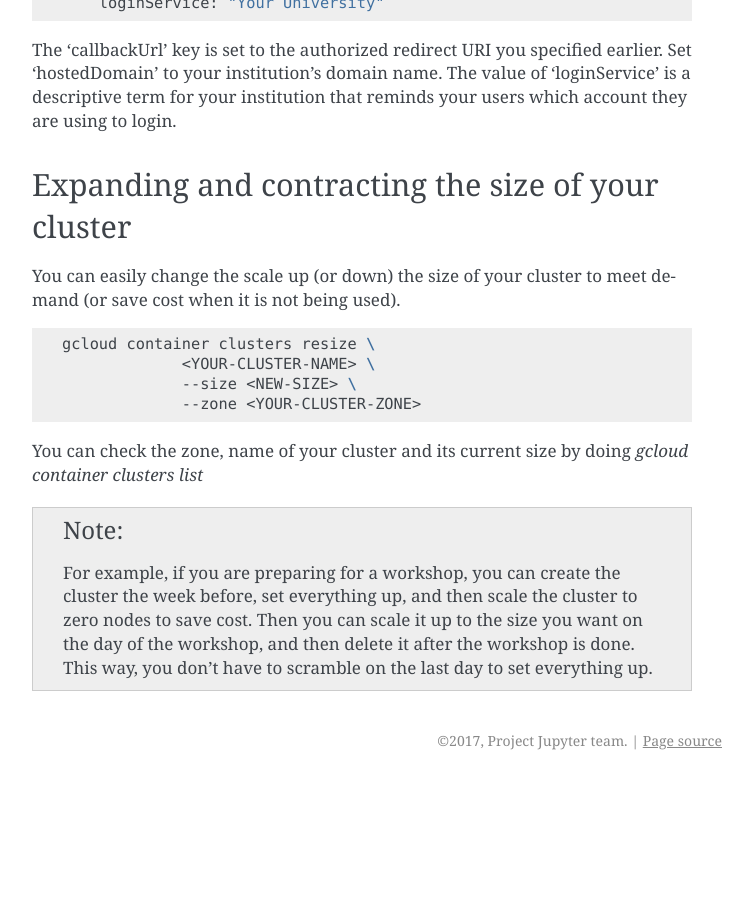
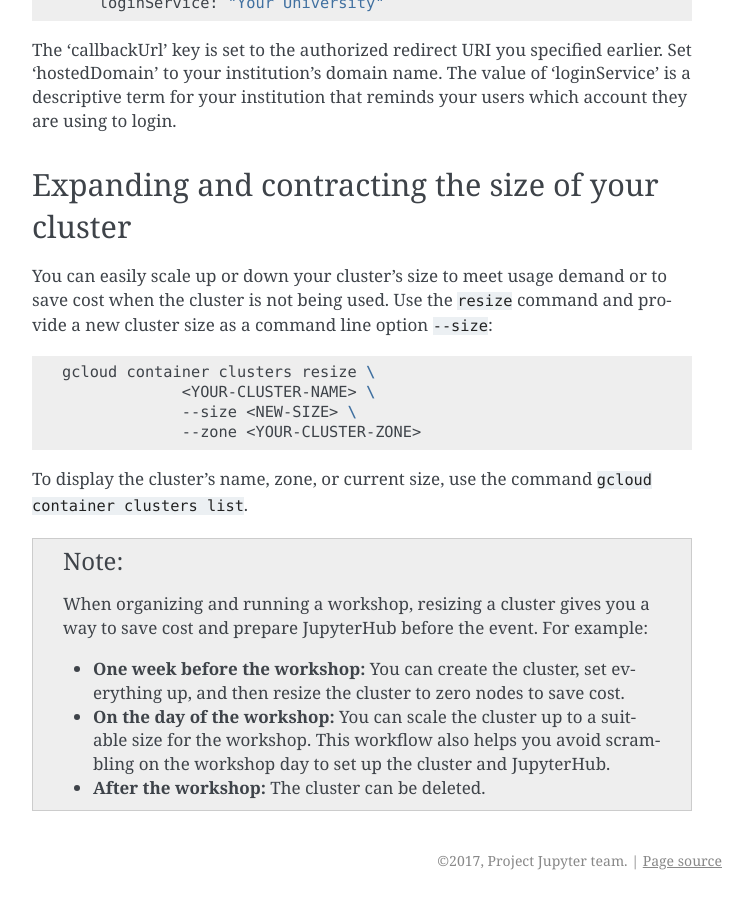
Before and after one commit to jupyterhub/zero-to-jupyterhub-k8s, a Sphinx documentation site: the page built from doc/source/extending-jupyterhub.rst, in a window 1280 px wide and 900 px high, scrolled down 6399 px. Shown: the whole window, without its empty margins (388-1141 px from the left). Built offline with Sphinx 7.4.7, drawn with Linux system fonts in a browser that asks for light colours; before the commit the page ends 7179 px from its top, so only the background shows below that.

Commit message:
Edit section on resizing a cluster

```diff
--- a/doc/source/extending-jupyterhub.rst
+++ b/doc/source/extending-jupyterhub.rst
@@ -314,8 +314,9 @@ users which account they are using to login.
 Expanding and contracting the size of your cluster
 --------------------------------------------------
 
-You can easily change the scale up (or down) the size of your cluster to
-meet demand (or save cost when it is not being used).
+You can easily scale up or down your cluster's size to meet usage demand or to
+save cost when the cluster is not being used. Use the ``resize`` command and
+provide a new cluster size as a command line option ``--size``:
 
 .. code-block:: bash
 
@@ -324,12 +325,17 @@ meet demand (or save cost when it is not being used).
                 --size <NEW-SIZE> \
                 --zone <YOUR-CLUSTER-ZONE>
 
-You can check the zone, name of your cluster and its current size by
-doing `gcloud container clusters list`
+To display the cluster's name, zone, or current size, use the command
+``gcloud container clusters list``.
 
 .. note::
-    For example, if you are preparing for a workshop, you can create the cluster
-    the week before, set everything up, and then scale the cluster to zero nodes
-    to save cost. Then you can scale it up to the size you want on the day of
-    the workshop, and then delete it after the workshop is done. This way, you
-    don't have to scramble on the last day to set everything up.
+
+   When organizing and running a workshop, resizing a cluster gives you a way
+   to save cost and prepare JupyterHub before the event. For example:
+
+   - **One week before the workshop:** You can create the cluster, set
+     everything up, and then resize the cluster to zero nodes to save cost.
+   - **On the day of the workshop:** You can scale the cluster up to a suitable
+     size for the workshop. This workflow also helps you avoid scrambling on
+     the workshop day to set up the cluster and JupyterHub.
+   - **After the workshop:** The cluster can be deleted.
```
